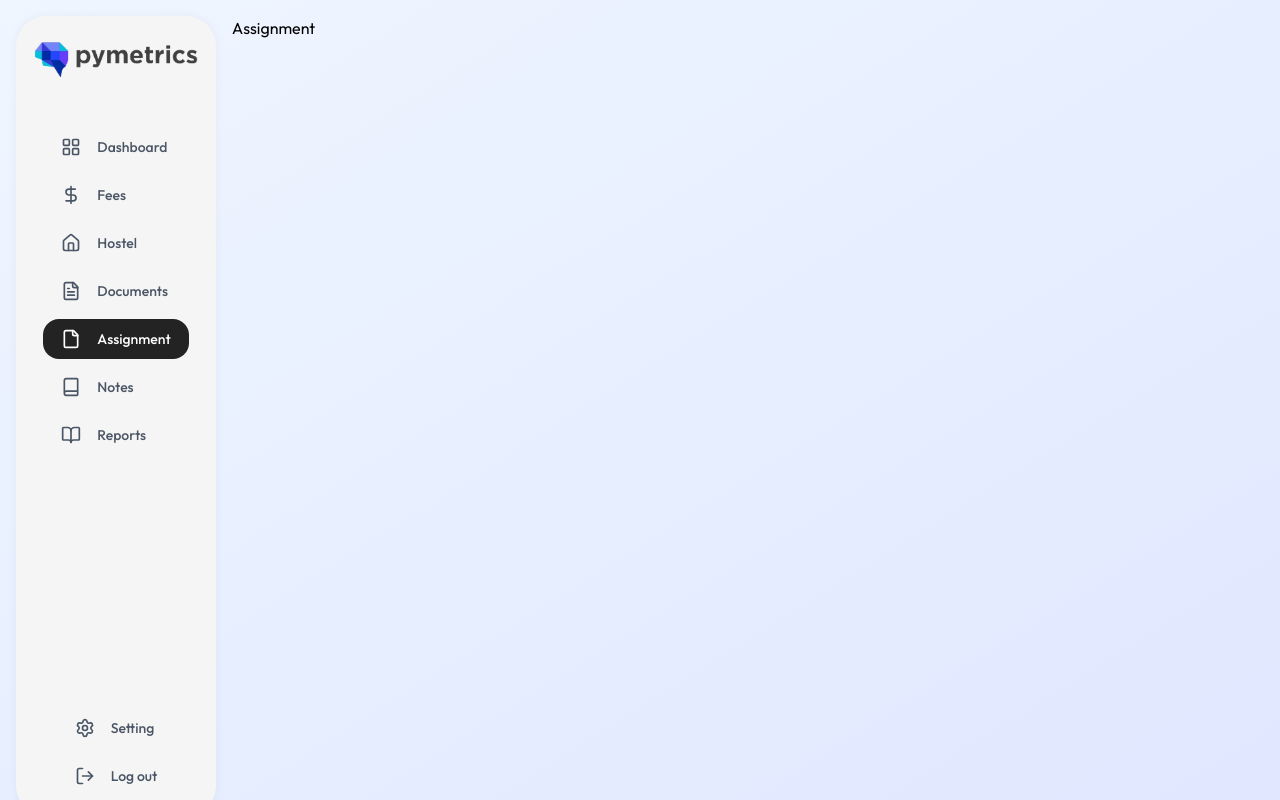
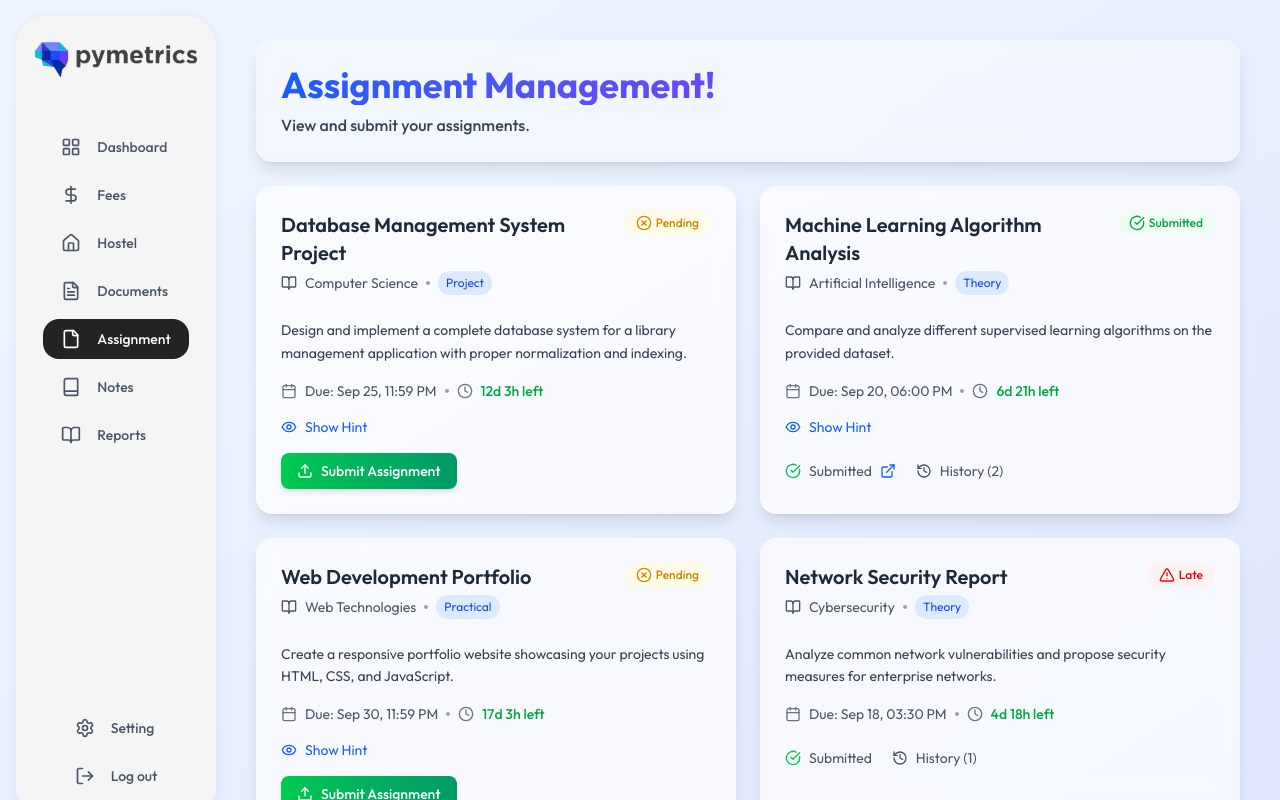
Before and after one commit to helo-ayush/ERP-Mait, a React (Vite) app in the folder clint/: page /students/assignment in a window 1280 px wide. Built offline with nearby package versions, Linux system fonts and the light colour scheme.

Commit message:
Update Assignment.jsx

```diff
--- a/clint/src/pages/Assignment.jsx
+++ b/clint/src/pages/Assignment.jsx
@@ -1,9 +1,224 @@
-import React from 'react'
+import React, { useState } from 'react';
+import {
+  Plus,
+  Edit3,
+  Trash2,
+  Upload,
+  Clock,
+  Calendar,
+  BookOpen,
+  FileText,
+  Eye,
+  EyeOff,
+  CheckCircle,
+  XCircle,
+  AlertTriangle,
+  ExternalLink,
+  History,
+  Download,
+  User,
+  Settings
+} from 'lucide-react';
 
 const Assignment = () => {
+  const [userRole, setUserRole] = useState('student'); // 'admin' or 'student'
+  const [showHints, setShowHints] = useState({});
+  const [assignments, setAssignments] = useState([
+    {
+      id: 1,
+      title: "Database Management System Project",
+      subject: "Computer Science",
+      description: "Design and implement a complete database system for a library management application with proper normalization and indexing.",
+      deadline: "2025-09-25T23:59:00",
+      type: "Project",
+      status: "pending", // pending, submitted, late
+      hint: "Consider using ER diagrams first, then convert to relational schema. Focus on 3NF normalization.",
+      submissionLink: "",
+      hasHint: true,
+      submissionCount: 0
+    },
+    {
+      id: 2,
+      title: "Machine Learning Algorithm Analysis",
+      subject: "Artificial Intelligence",
+      description: "Compare and analyze different supervised learning algorithms on the provided dataset.",
+      deadline: "2025-09-20T18:00:00",
+      type: "Theory",
+      status: "submitted",
+      hint: "Start with simple algorithms like Linear Regression and Decision Trees before moving to complex ones.",
+      submissionLink: "https://drive.google.com/file/d/example",
+      hasHint: true,
+      submissionCount: 2
+    },
+    {
+      id: 3,
+      title: "Web Development Portfolio",
+      subject: "Web Technologies",
+      description: "Create a responsive portfolio website showcasing your projects using HTML, CSS, and JavaScript.",
+      deadline: "2025-09-30T23:59:00",
+      type: "Practical",
+      status: "pending",
+      hint: "Use CSS Grid and Flexbox for responsive layouts. Consider mobile-first approach.",
+      submissionLink: "",
+      hasHint: true,
+      submissionCount: 0
+    },
+    {
+      id: 4,
+      title: "Network Security Report",
+      subject: "Cybersecurity",
+      description: "Analyze common network vulnerabilities and propose security measures for enterprise networks.",
+      deadline: "2025-09-18T15:30:00",
+      type: "Theory",
+      status: "late",
+      hint: "",
+      submissionLink: "",
+      hasHint: false,
+      submissionCount: 1
+    }
+  ]);
+
+  const toggleHint = (assignmentId) => {
+    setShowHints(prev => ({
+      ...prev,
+      [assignmentId]: !prev[assignmentId]
+    }));
+  };
+
+  const getTimeRemaining = (deadline) => {
+    const now = new Date();
+    const end = new Date(deadline);
+    const diff = end - now;
+
+    if (diff <= 0) return "Overdue";
+
+    const days = Math.floor(diff / (1000 * 60 * 60 * 24));
+    const hours = Math.floor((diff % (1000 * 60 * 60 * 24)) / (1000 * 60 * 60));
+
+    if (days > 0) return `${days}d ${hours}h left`;
+    return `${hours}h left`;
+  };
+
+  const getStatusColor = (status) => {
+    switch (status) {
+      case 'submitted': return 'text-green-600 bg-green-50';
+      case 'late': return 'text-red-600 bg-red-50';
+      default: return 'text-yellow-600 bg-yellow-50';
+    }
+  };
+
+  const getStatusIcon = (status) => {
+    switch (status) {
+      case 'submitted': return <CheckCircle className="w-4 h-4" />;
+      case 'late': return <AlertTriangle className="w-4 h-4" />;
+      default: return <XCircle className="w-4 h-4" />;
+    }
+  };
+
+  const AssignmentCard = ({ assignment }) => {
+    const timeRemaining = getTimeRemaining(assignment.deadline);
+    const isOverdue = timeRemaining === "Overdue";
+
+    return (
+      <div className="backdrop-blur-sm bg-white/70 rounded-2xl border border-white/20 shadow-lg hover:shadow-xl transition-all duration-300 p-6 hover:scale-[1.02]">
+        <div className="flex justify-between items-start mb-4">
+          <div className="flex-1">
+            <h3 className="text-xl font-semibold text-gray-800 mb-1">{assignment.title}</h3>
+            <div className="flex items-center space-x-2 text-sm text-gray-600 mb-2">
+              <BookOpen className="w-4 h-4" />
+              <span>{assignment.subject}</span>
+              <span className="w-1 h-1 bg-gray-400 rounded-full"></span>
+              <span className="px-2 py-1 bg-blue-100 text-blue-700 rounded-full text-xs">
+                {assignment.type}
+              </span>
+            </div>
+          </div>
+          <div className={`flex items-center space-x-1 px-3 py-1 rounded-full text-xs font-medium ${getStatusColor(assignment.status)}`}>
+            {getStatusIcon(assignment.status)}
+            <span className="capitalize">{assignment.status}</span>
+          </div>
+        </div>
+
+        <p className="text-gray-700 text-sm mb-4 leading-relaxed">
+          {assignment.description}
+        </p>
+
+        <div className="flex items-center space-x-2 mb-4 text-sm">
+          <Calendar className="w-4 h-4 text-gray-500" />
+          <span className="text-gray-600">
+            Due: {new Date(assignment.deadline).toLocaleDateString('en-US', {
+              month: 'short', day: 'numeric', hour: '2-digit', minute: '2-digit'
+            })}
+          </span>
+          <span className="w-1 h-1 bg-gray-400 rounded-full"></span>
+          <Clock className="w-4 h-4 text-gray-500" />
+          <span className={`font-medium ${isOverdue ? 'text-red-600' : 'text-green-600'}`}>
+            {timeRemaining}
+          </span>
+        </div>
+
+        {assignment.hasHint && (
+          <div className="mb-4">
+            <button
+              onClick={() => toggleHint(assignment.id)}
+              className="flex items-center space-x-2 text-sm text-blue-600 hover:text-blue-700 transition-colors"
+            >
+              {showHints[assignment.id] ? <EyeOff className="w-4 h-4" /> : <Eye className="w-4 h-4" />}
+              <span>{showHints[assignment.id] ? 'Hide Hint' : 'Show Hint'}</span>
+            </button>
+            {showHints[assignment.id] && assignment.hint && (
+              <div className="mt-2 p-3 bg-blue-50 border border-blue-200 rounded-lg text-sm text-blue-800">
+                <strong>Hint:</strong> {assignment.hint}
+              </div>
+            )}
+          </div>
+        )}
+
+        <div className="flex flex-wrap gap-2">
+          {assignment.status === 'pending' ? (
+            <button className="flex items-center space-x-2 bg-gradient-to-r from-green-500 to-emerald-600 text-white px-4 py-2 rounded-lg hover:from-green-600 hover:to-emerald-700 transition-all text-sm font-medium shadow-md">
+              <Upload className="w-4 h-4" />
+              <span>Submit Assignment</span>
+            </button>
+          ) : (
+            <div className="flex items-center space-x-2 text-sm text-gray-600">
+              <CheckCircle className="w-4 h-4 text-green-500" />
+              <span>Submitted</span>
+              {assignment.submissionLink && (
+                <a href={assignment.submissionLink} target="_blank" rel="noopener noreferrer"
+                  className="text-blue-600 hover:text-blue-700">
+                  <ExternalLink className="w-4 h-4" />
+                </a>
+              )}
+            </div>
+          )}
+
+          {assignment.submissionCount > 0 && (
+            <button className="flex items-center space-x-2 text-gray-600 hover:text-gray-700 px-3 py-2 rounded-lg hover:bg-gray-100 transition-colors text-sm">
+              <History className="w-4 h-4" />
+              <span>History ({assignment.submissionCount})</span>
+            </button>
+          )}
+        </div>
+      </div>
+    );
+  };
+
   return (
-    <div>Assignment</div>
-  )
-}
+    <div className="min-h-screen bg-gradient-to-br  p-4 md:p-6">
+      {/* Header */}
+      <div className="mb-6 backdrop-blur-md bg-white/40 rounded-2xl border border-white/30 shadow-lg p-4 md:p-6">
+        <h1 className="text-2xl md:text-4xl font-bold bg-gradient-to-r from-blue-600 to-purple-600 bg-clip-text text-transparent mb-2">Assignment Management!</h1>
+        <p className="text-gray-700 font-medium text-sm md:text-base">View and submit your assignments.</p>
+      </div>
 
-export default Assignment
+      <div className="grid grid-cols-1 md:grid-cols-2 gap-6">
+        {assignments.map(assignment => (
+          <AssignmentCard key={assignment.id} assignment={assignment} />
+        ))}
+      </div>
+    </div>
+  );
+};
+
+export default Assignment;
```
